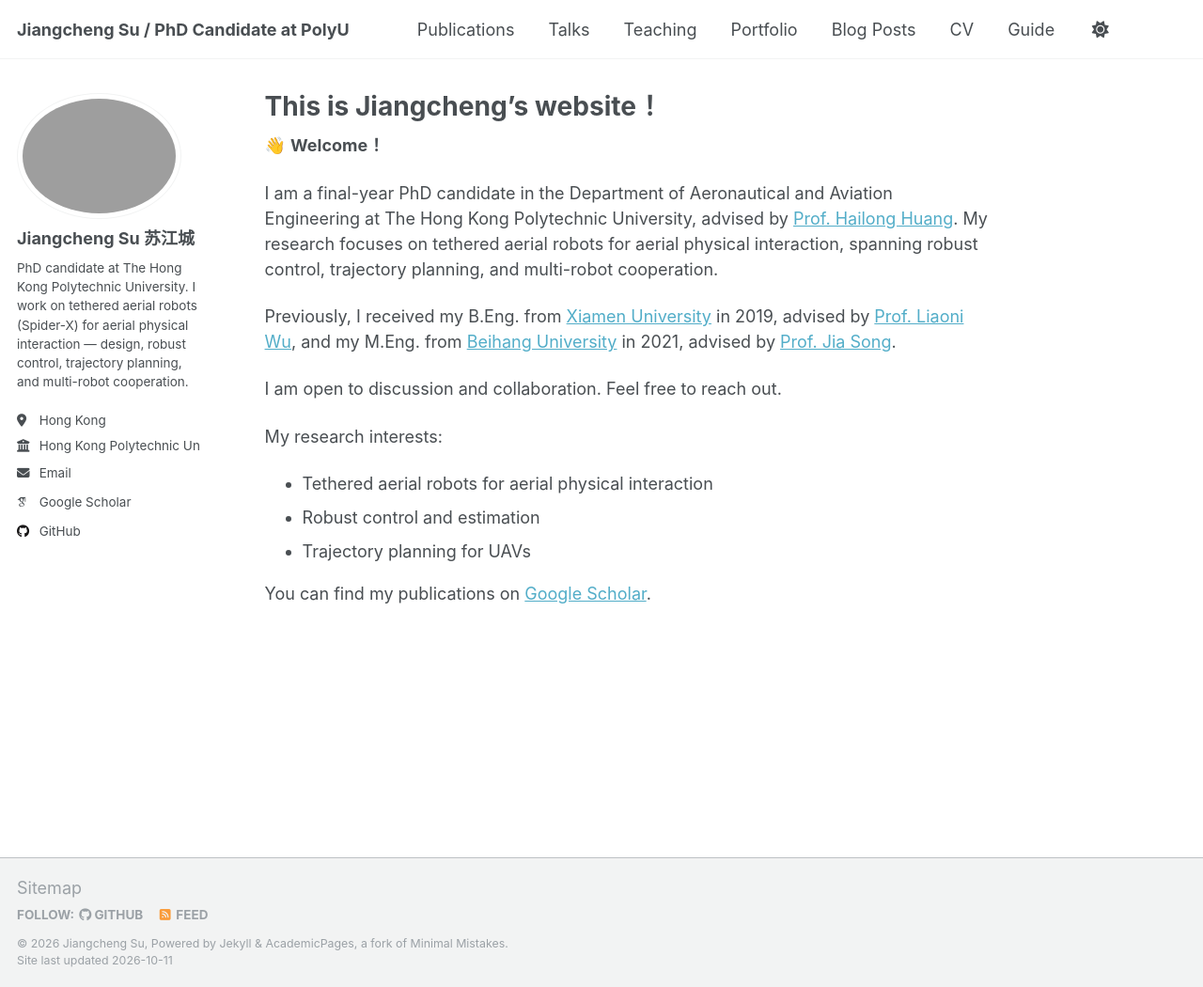
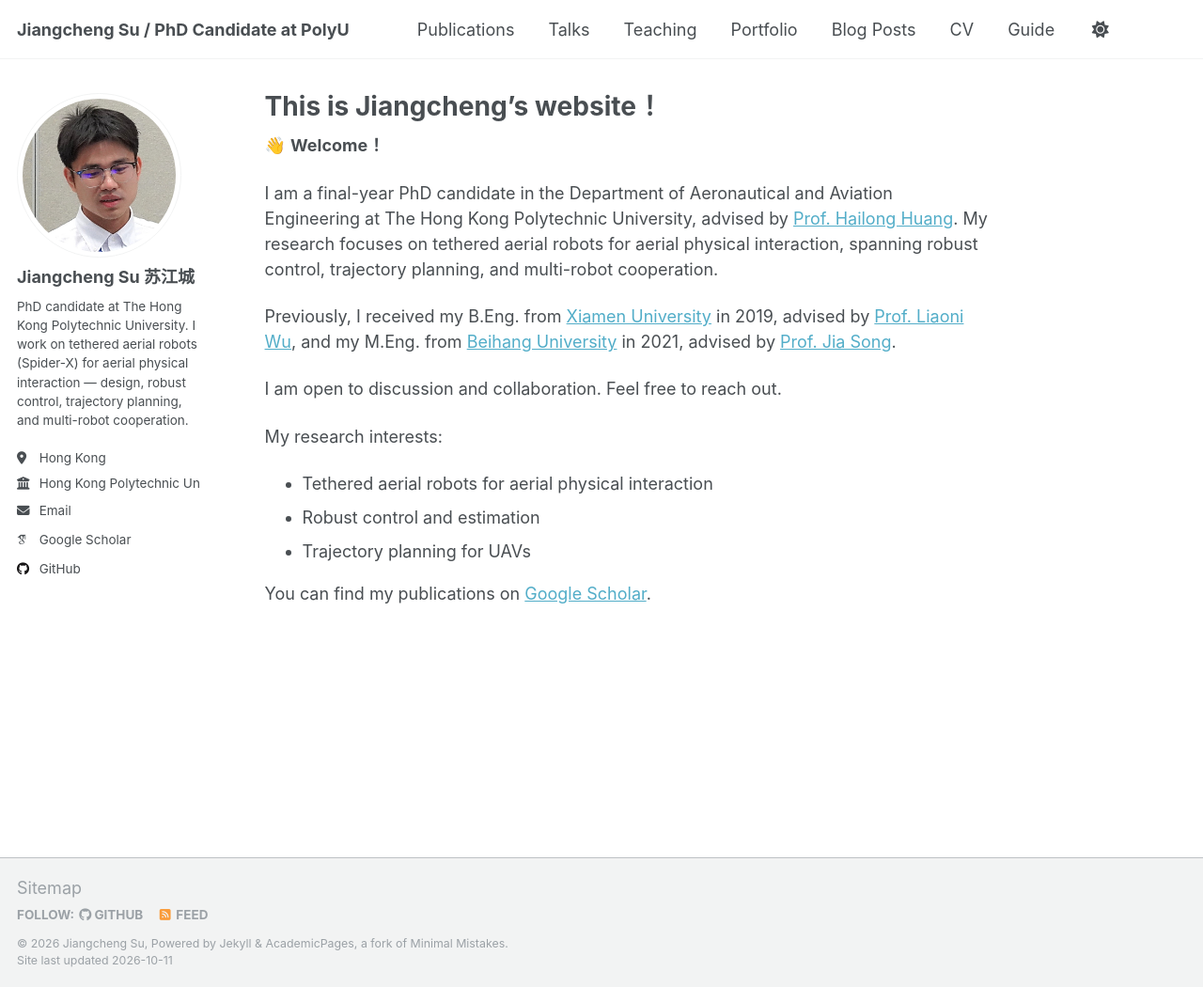
Before and after one commit to sujiangcheng/sujiangcheng.github.io, a Jekyll site: the page built from _pages/about.md, in a window 1280 px wide and 1050 px high. Shown: the whole window at 94% size. Built offline with Jekyll 4.4.1, drawn with Linux system fonts in a browser that asks for light colours; some web fonts are replaced.

Commit message:
Replace avatar with new photo

```diff
--- a/_config.yml
+++ b/_config.yml
@@ -22,7 +22,7 @@ repository               : "sujiangcheng/sujiangcheng.github.io"
 #               Additional customization can be done by editing /_includes/author-profile.html
 author:
   # Biographic information
-  avatar           : "jiangcheng1.png"
+  avatar           : "avatar.jpg"
   name             : "Jiangcheng Su 苏江城"
   pronouns         : # example: "He/His"
   bio              : "PhD candidate at The Hong Kong Polytechnic University. I work on tethered aerial robots (Spider-X) for aerial physical interaction — design, robust control, trajectory planning, and multi-robot cooperation."
```
Also changed, not shown: images/avatar.jpg (added).
